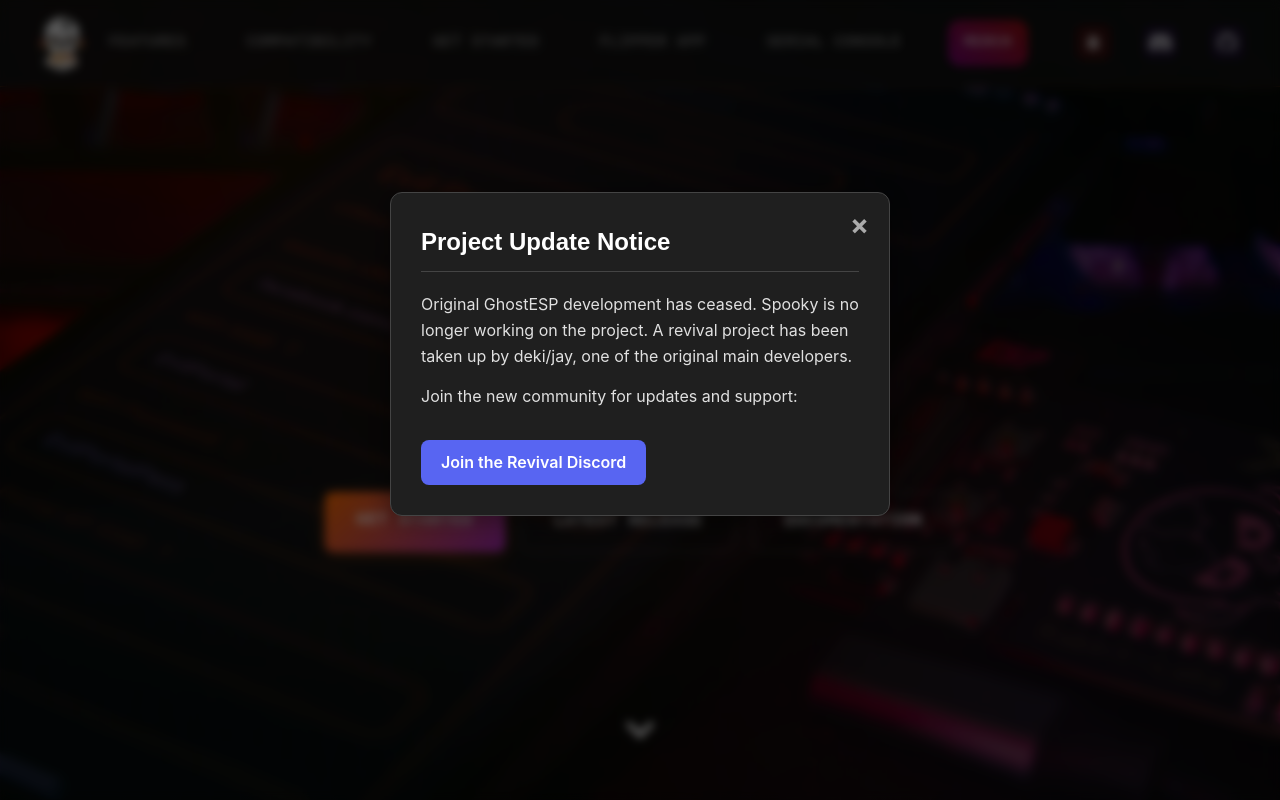
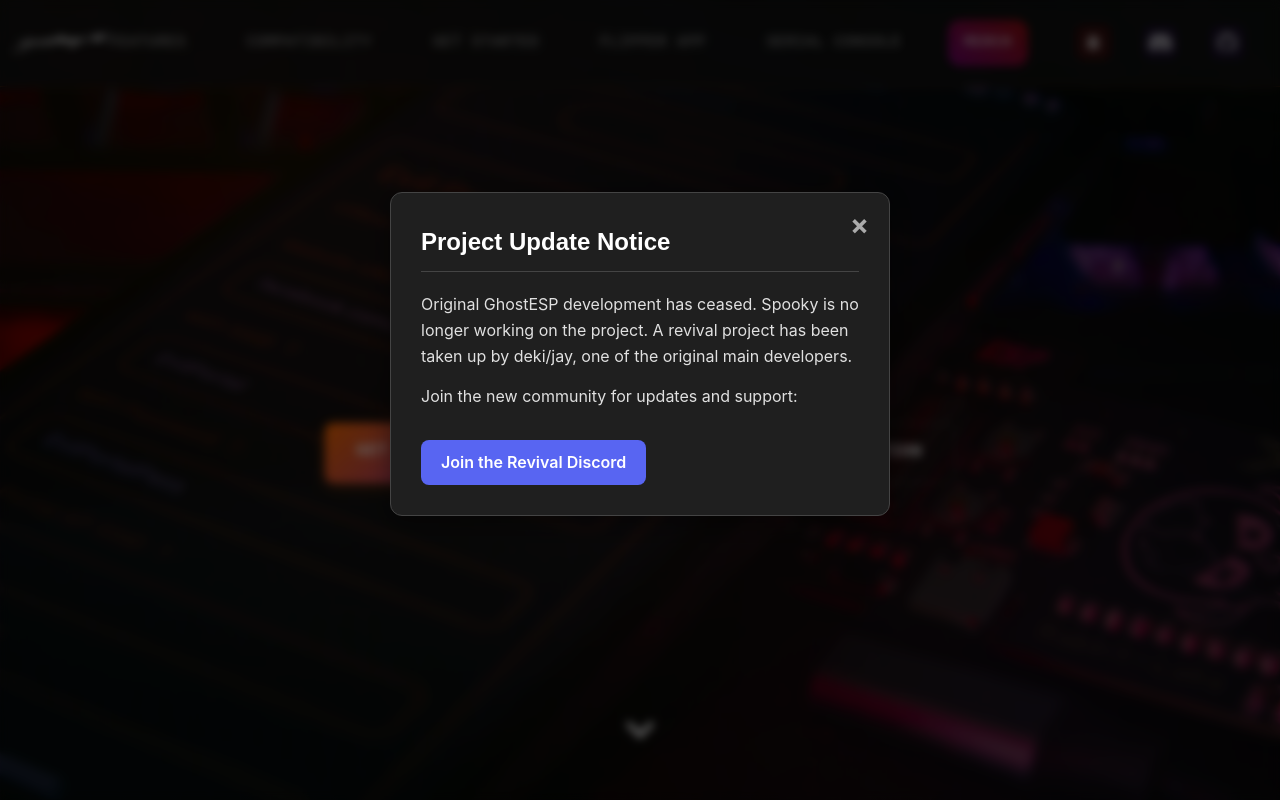
Before and after one commit to GhostESP-Revival/ghostesp.net, a plain HTML site: page index.html in a window 1280 px wide. Shown: the top 800 px of the page. Drawn offline with nearby package versions, Linux system fonts and the light colour scheme; no server answers.

Commit message:
change icon

```diff
--- a/index.html
+++ b/index.html
@@ -773,7 +773,7 @@
       href="images/favicon-16x16.png"
     />
     <link rel="manifest" href="images/site.webmanifest" />
-    <link rel="icon" type="image/x-icon" href="images/favicon.ico" />
+    <link rel="icon" type="image/x-icon" href="images/ghosty-icon.ico" />
   </head>
 
   <!-- Google tag (gtag.js) -->
@@ -791,14 +791,14 @@
       <div class="nav-content">
         <div class="logo">
           <img
-            src="images/Spooky_Logo_500x_15.webp"
+            src="images/ghostespdotnet.png"
             alt="Ghost ESP Logo"
-            width="60"
-            height="60"
+            width="320"
+            height="320"
             fetchpriority="high"
             decoding="sync"
             loading="eager"
-            style="transform: translateZ(0);"
+            style="transform: scale(1.8) translateZ(0);"
           />
         </div>
         <button class="mobile-menu-btn" aria-label="Toggle menu">
@@ -847,7 +847,7 @@
       <div class="hero-content" data-aos="fade-up">
         <div class="hero-logo">
           <img
-            src="images/ghost-esp-logo.webp"
+            src="images/ghostespdotnet.png"
             alt="Ghost ESP Firmware"
             class="responsive-logo"
             style="max-width: 500px; width: 100%; height: auto;"
```
Also changed, not shown: images/ghostespdotnet.png (added), images/ghosty-icon.ico (added).
